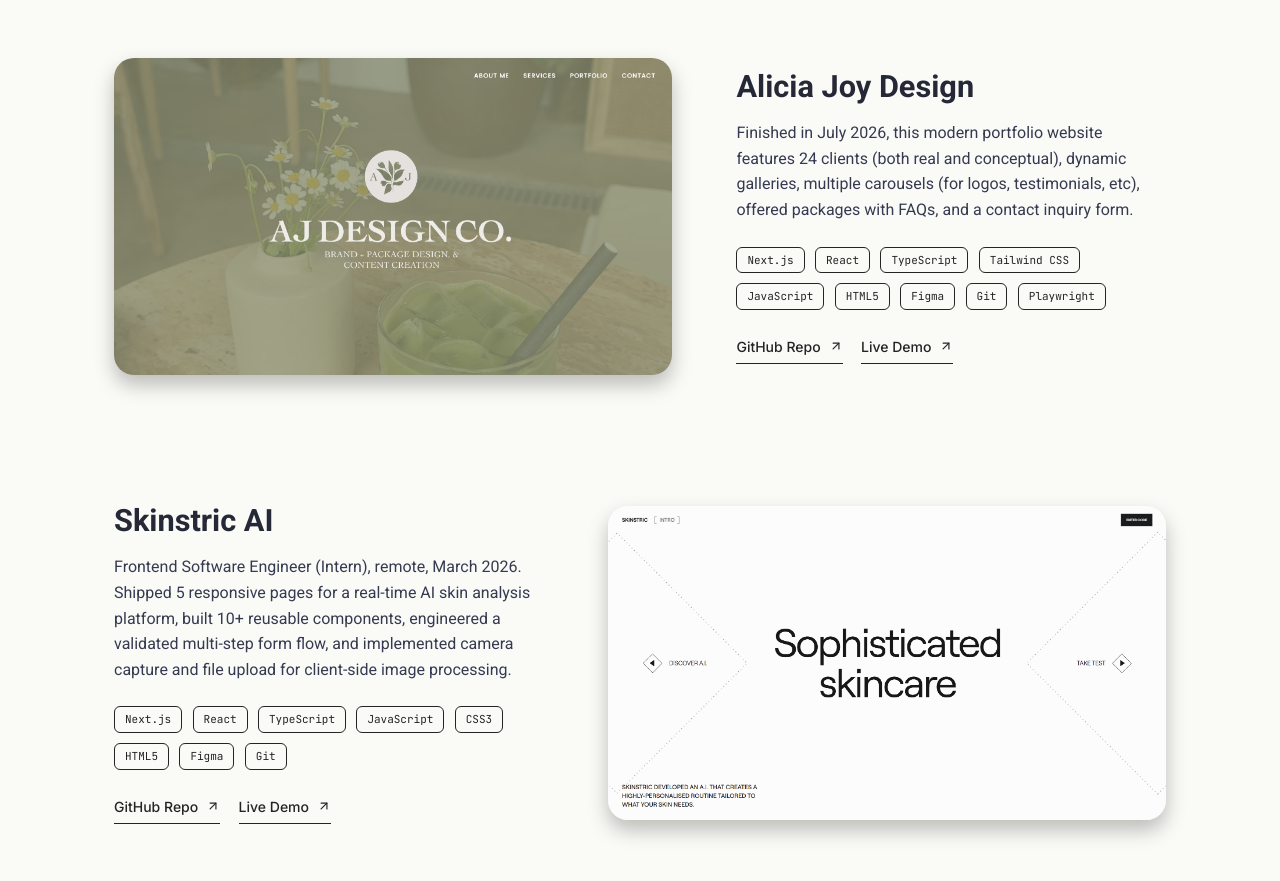
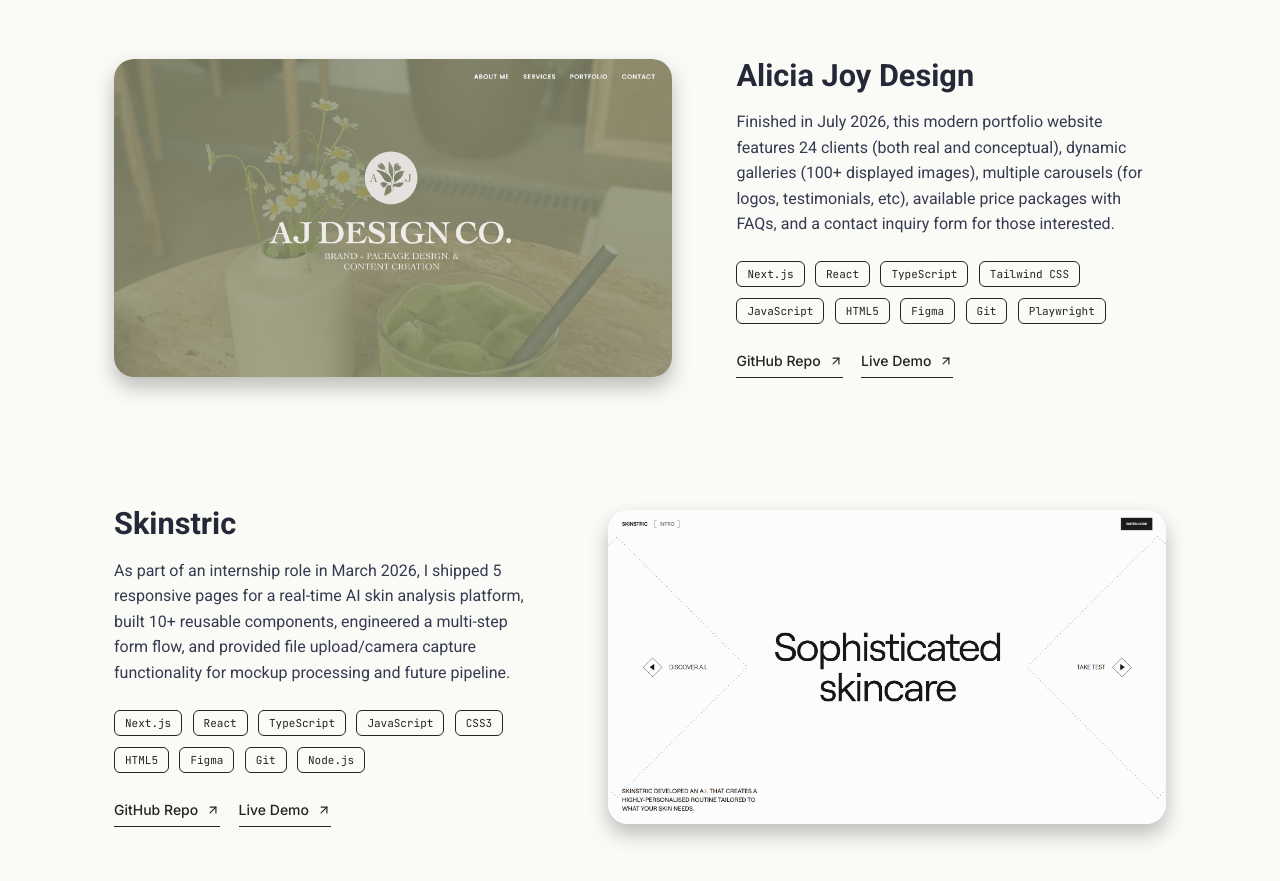
Before and after one commit to jeddelich/next-portfolio, a Next.js app: page / in a window 1280 px wide. Shown: the part 2913-3794 px from the top of the page. Built offline with nearby package versions, Linux system fonts and the light colour scheme.

Commit message:
chore: update skinstric project description

```diff
--- a/data/projects.ts
+++ b/data/projects.ts
@@ -9,7 +9,7 @@ const projects: Project[] = [
     title: "Alicia Joy Design",
     subtitle: ["Next.js", "React", "TypeScript", "Tailwind CSS", "JavaScript", "HTML5", "Figma", "Git", "Playwright"],
     description:
-      "Finished in July 2026, this modern portfolio website features 24 clients (both real and conceptual), dynamic galleries, multiple carousels (for logos, testimonials, etc), offered packages with FAQs, and a contact inquiry form.",
+      "Finished in July 2026, this modern portfolio website features 24 clients (both real and conceptual), dynamic galleries (100+ displayed images), multiple carousels (for logos, testimonials, etc), available price packages with FAQs, and a contact inquiry form for those interested.",
     githubLink: {
       href: "https://github.com/jeddelich/AliciaJoyDesign",
       text: "GitHub Repo",
@@ -22,12 +22,12 @@ const projects: Project[] = [
   {
     img: {
       src: "/projects/skinstric.ai-ss.png",
-      alt: "Skinstric AI",
+      alt: "Skinstric.ai",
     },
-    title: "Skinstric AI",
-    subtitle: ["Next.js", "React", "TypeScript", "JavaScript", "CSS3", "HTML5", "Figma", "Git"],
+    title: "Skinstric",
+    subtitle: ["Next.js", "React", "TypeScript", "JavaScript", "CSS3", "HTML5", "Figma", "Git", "Node.js"],
     description:
-      "Frontend Software Engineer (Intern), remote, March 2026. Shipped 5 responsive pages for a real-time AI skin analysis platform, built 10+ reusable components, engineered a validated multi-step form flow, and implemented camera capture and file upload for client-side image processing.",
+      "As part of an internship role in March 2026, I shipped 5 responsive pages for a real-time AI skin analysis platform, built 10+ reusable components, engineered a multi-step form flow, and provided file upload/camera capture functionality for mockup processing and future pipeline.",
     githubLink: {
       href: "https://github.com/jeddelich/skinstric.ai",
       text: "GitHub Repo",
```
